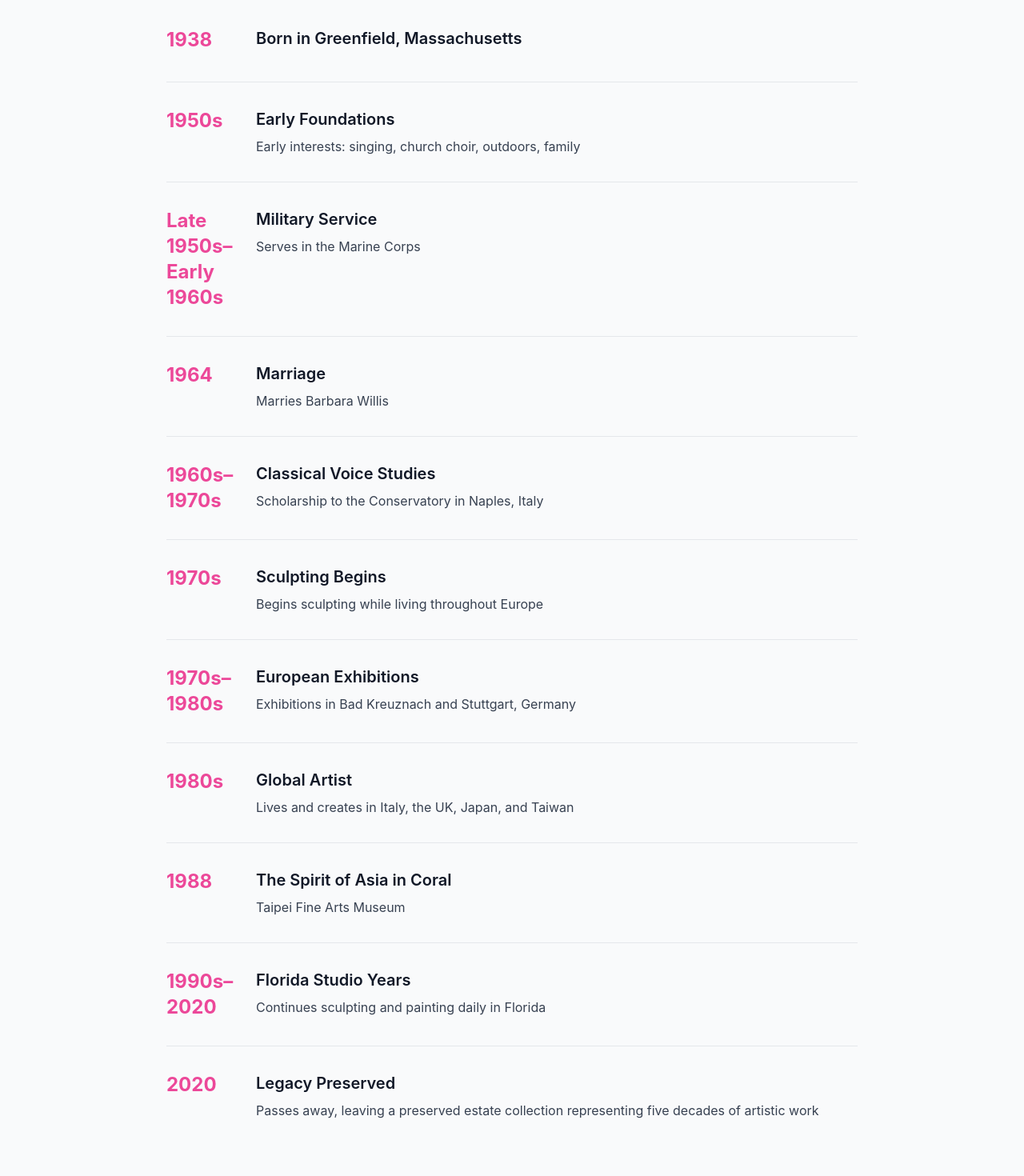
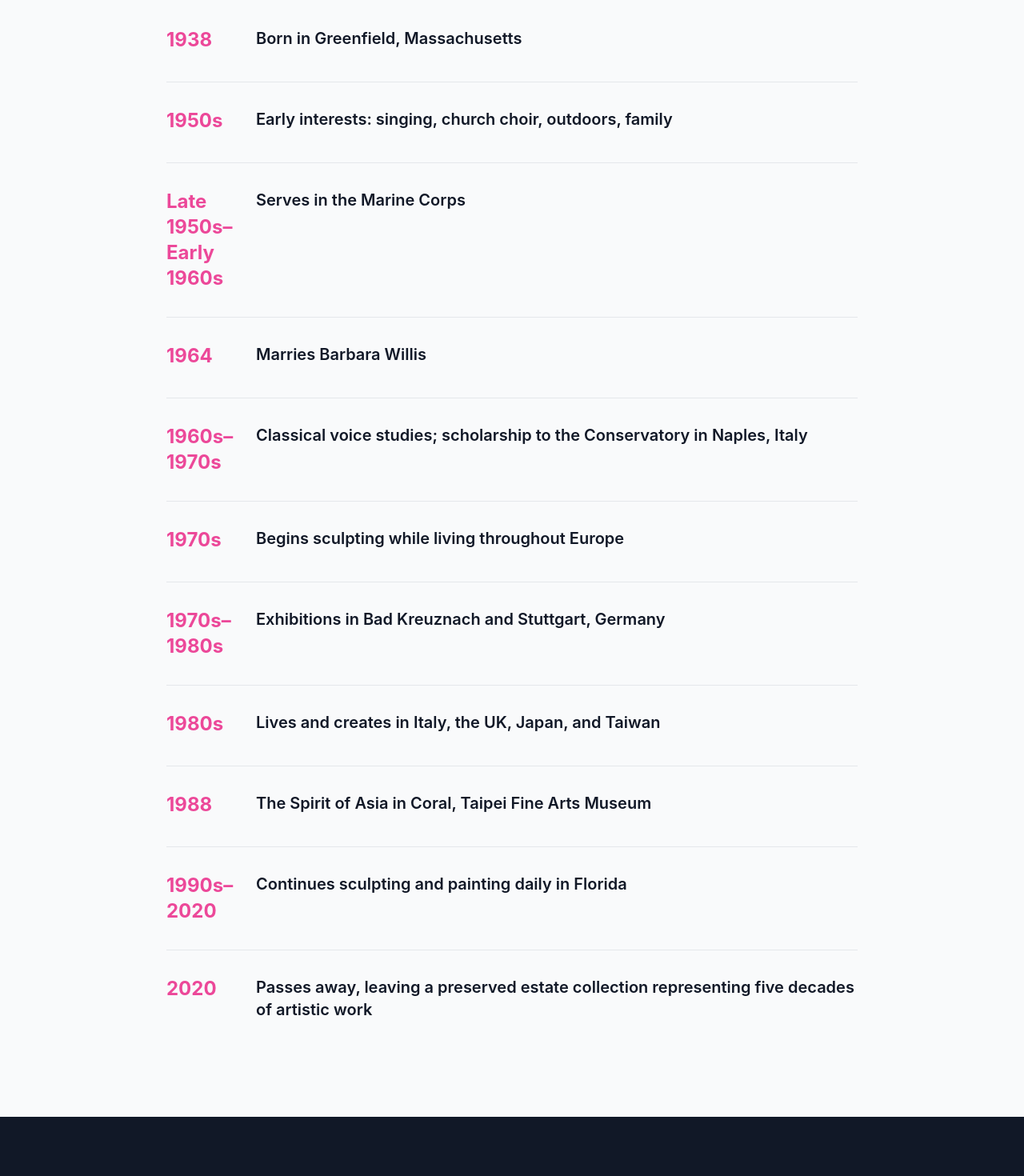
Before and after one commit to humboldtscabinet/davidwillisartist, a Next.js app: page / in a window 1280 px wide. Shown: the part 3060-4530 px from the top of the page at 80% size. Built offline with nearby package versions, Linux system fonts and the light colour scheme.

Commit message:
fix: update timeline to use exact formatting from specification

```diff
--- a/components/TimelineSection.tsx
+++ b/components/TimelineSection.tsx
@@ -6,53 +6,53 @@ const timelineEvents = [
   },
   {
     year: "1950s",
-    title: "Early Foundations",
-    description: "Early interests: singing, church choir, outdoors, family",
+    title: "Early interests: singing, church choir, outdoors, family",
+    description: "",
   },
   {
     year: "Late 1950s–Early 1960s",
-    title: "Military Service",
-    description: "Serves in the Marine Corps",
+    title: "Serves in the Marine Corps",
+    description: "",
   },
   {
     year: "1964",
-    title: "Marriage",
-    description: "Marries Barbara Willis",
+    title: "Marries Barbara Willis",
+    description: "",
   },
   {
     year: "1960s–1970s",
-    title: "Classical Voice Studies",
-    description: "Scholarship to the Conservatory in Naples, Italy",
+    title: "Classical voice studies; scholarship to the Conservatory in Naples, Italy",
+    description: "",
   },
   {
     year: "1970s",
-    title: "Sculpting Begins",
-    description: "Begins sculpting while living throughout Europe",
+    title: "Begins sculpting while living throughout Europe",
+    description: "",
   },
   {
     year: "1970s–1980s",
-    title: "European Exhibitions",
-    description: "Exhibitions in Bad Kreuznach and Stuttgart, Germany",
+    title: "Exhibitions in Bad Kreuznach and Stuttgart, Germany",
+    description: "",
   },
   {
     year: "1980s",
-    title: "Global Artist",
-    description: "Lives and creates in Italy, the UK, Japan, and Taiwan",
+    title: "Lives and creates in Italy, the UK, Japan, and Taiwan",
+    description: "",
   },
   {
     year: "1988",
-    title: "The Spirit of Asia in Coral",
-    description: "Taipei Fine Arts Museum",
+    title: "The Spirit of Asia in Coral, Taipei Fine Arts Museum",
+    description: "",
   },
   {
     year: "1990s–2020",
-    title: "Florida Studio Years",
-    description: "Continues sculpting and painting daily in Florida",
+    title: "Continues sculpting and painting daily in Florida",
+    description: "",
   },
   {
     year: "2020",
-    title: "Legacy Preserved",
-    description: "Passes away, leaving a preserved estate collection representing five decades of artistic work",
+    title: "Passes away, leaving a preserved estate collection representing five decades of artistic work",
+    description: "",
   },
 ];
 
```
